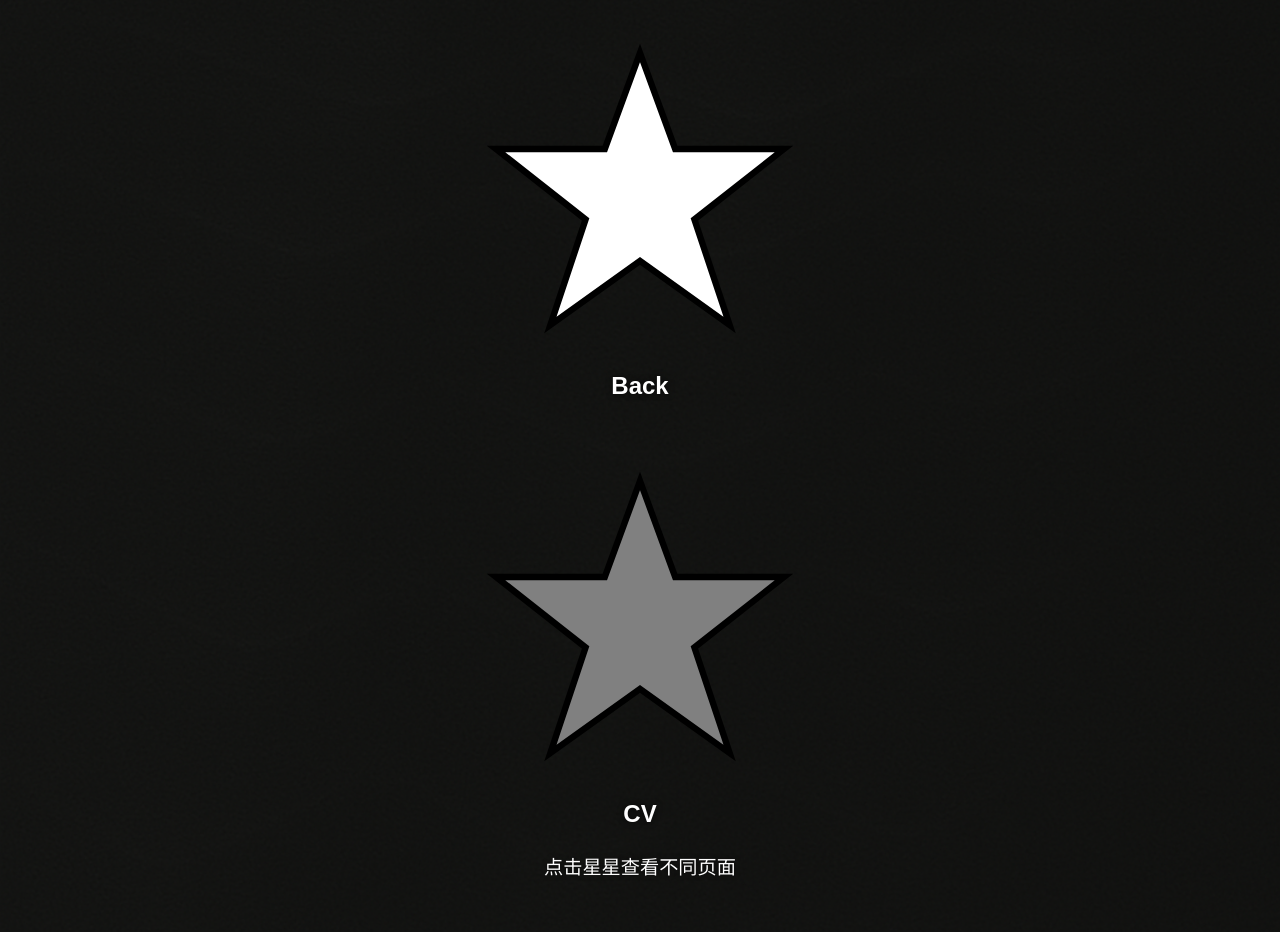
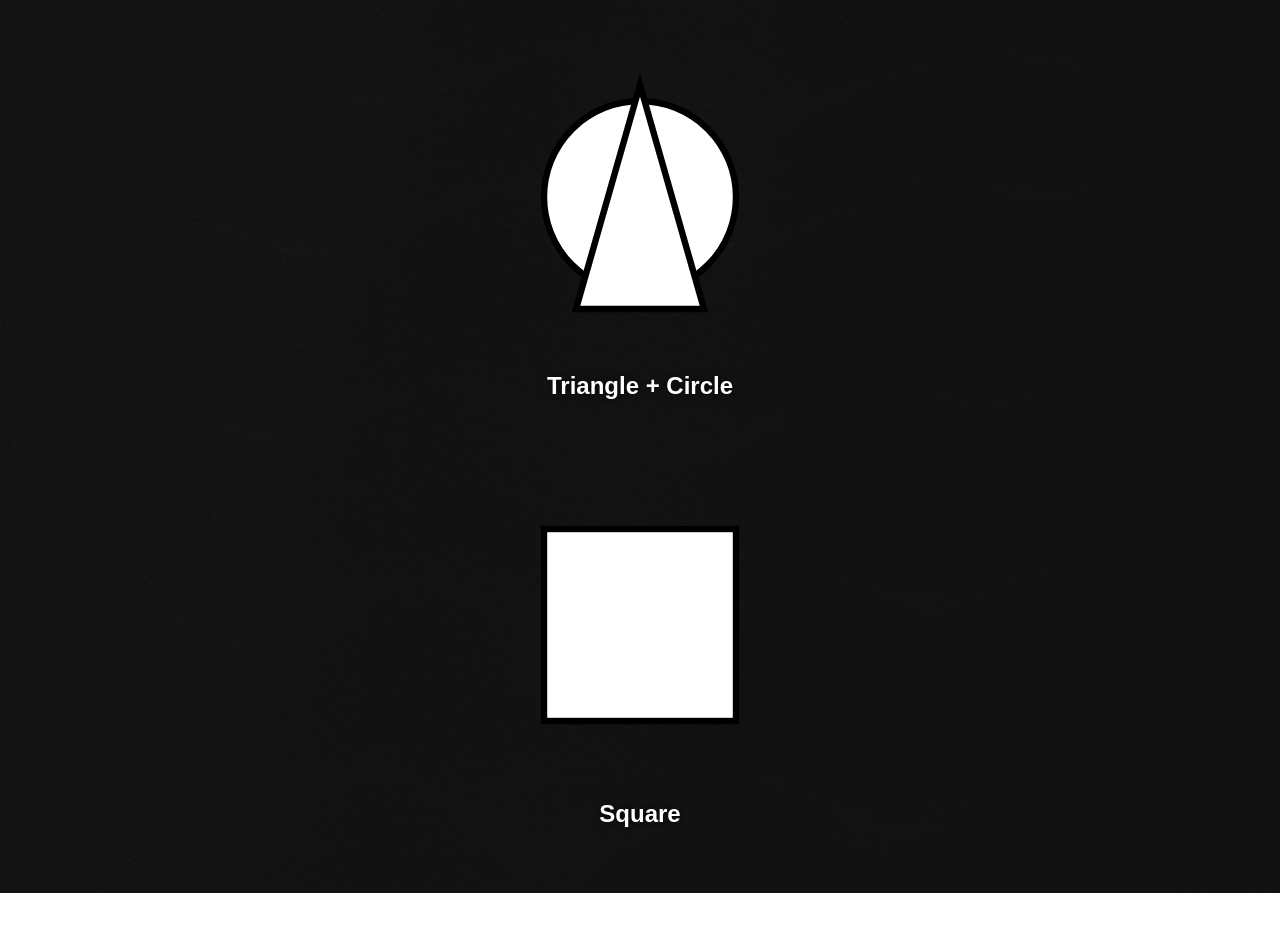
Before and after one commit to Leo1234158/leodeng.github.io, a plain HTML site: page index.html in a window 1280 px wide. Shown: the part 136-1068 px from the top of the page. After the commit the page ends 1029 px from the top, so only its background shows below. Drawn offline with Linux system fonts and the light colour scheme.

Commit message:
Update index.html

```diff
--- a/index.html
+++ b/index.html
@@ -24,13 +24,13 @@
       margin-top: 40px;
     }
 
-    .star-container {
+    .shape-container {
       display: flex;
       flex-direction: column;
       align-items: center;
     }
 
-    .star-shape {
+    .shape-wrapper {
       display: inline-block;
       width: 320px;
       height: 320px;
@@ -41,16 +41,12 @@
       position: relative;
     }
 
-    .star-shape svg {
+    .shape-wrapper svg {
       width: 100%;
       height: 100%;
     }
 
-    .star-shape.growing {
-      transform: scale(3);
-    }
-
-    .star-caption {
+    .shape-caption {
       margin-top: 10px;
       font-size: 1.5rem;
       font-weight: bold;
@@ -58,82 +54,45 @@
       text-shadow: 0 0 6px rgba(0, 0, 0, 0.7);
     }
 
-    .caption {
-      font-size: 1.2rem;
-      color: #fff;
-      margin-top: 20px;
-      text-shadow: 0 0 5px rgba(0, 0, 0, 0.5);
-    }
-
-    .fade-to-black {
-      fill: grey;
-      animation: toBlack 1s forwards;
-    }
-
-    @keyframes toBlack {
-      0%   { fill: grey; }
-      100% { fill: black; }
-    }
-
     @media screen and (max-width: 600px) {
-      .star-shape {
+      .shape-wrapper {
         width: 260px;
         height: 260px;
       }
 
-      .star-caption {
+      .shape-caption {
         font-size: 1.2rem;
       }
     }
   </style>
 </head>
-
 <body>
   <h1 style="color: white; text-shadow: 0 0 6px black;">Leo Deng</h1>
 
   <div class="circle-column">
 
-    <!-- 白色星星按钮（跳转 leochaodeng.html） -->
-    <div class="star-container">
-      <a href="leochaodeng.html" class="star-shape">
-        <svg viewBox="0 0 100 100" class="star-svg">
-          <polygon points="50,5 61,35 95,35 67,57 78,90 50,70 22,90 33,57 5,35 39,35"
-            fill="white" stroke="black" stroke-width="2" />
+    <!-- 三角 + 圆 组合图形 -->
+    <div class="shape-container">
+      <div class="shape-wrapper">
+        <svg viewBox="0 0 100 100">
+          <circle cx="50" cy="50" r="30" fill="white" stroke="black" stroke-width="2" />
+          <polygon points="50,15 30,85 70,85" fill="white" stroke="black" stroke-width="2" />
         </svg>
-      </a>
-      <div class="star-caption">Back</div>
+      </div>
+      <div class="shape-caption">Triangle + Circle</div>
     </div>
 
-    <!-- CV 星星按钮（点击变大、变黑、跳转 cv.html） -->
-    <div class="star-container">
-      <a href="cv.html" target="_blank" class="star-shape" onclick="growStar(event)">
-        <svg viewBox="0 0 100 100" class="star-svg">
-          <polygon id="star-poly" points="50,5 61,35 95,35 67,57 78,90 50,70 22,90 33,57 5,35 39,35"
-            fill="grey" stroke="black" stroke-width="2" />
+    <!-- 方形图形 -->
+    <div class="shape-container">
+      <div class="shape-wrapper">
+        <svg viewBox="0 0 100 100">
+          <rect x="20" y="20" width="60" height="60" fill="white" stroke="black" stroke-width="2" />
         </svg>
-      </a>
-      <div class="star-caption">CV</div>
+      </div>
+      <div class="shape-caption">Square</div>
     </div>
 
   </div>
 
-  <div class="caption">点击星星查看不同页面</div>
-
-  <script>
-    function growStar(event) {
-      event.preventDefault();
-
-      const star = event.currentTarget;
-      star.classList.add('growing');
-
-      const poly = document.getElementById('star-poly');
-      poly.classList.add('fade-to-black');
-
-      const targetURL = star.getAttribute("href");
-      setTimeout(() => {
-        window.location.href = targetURL;
-      }, 1000);
-    }
-  </script>
 </body>
 </html>
```
